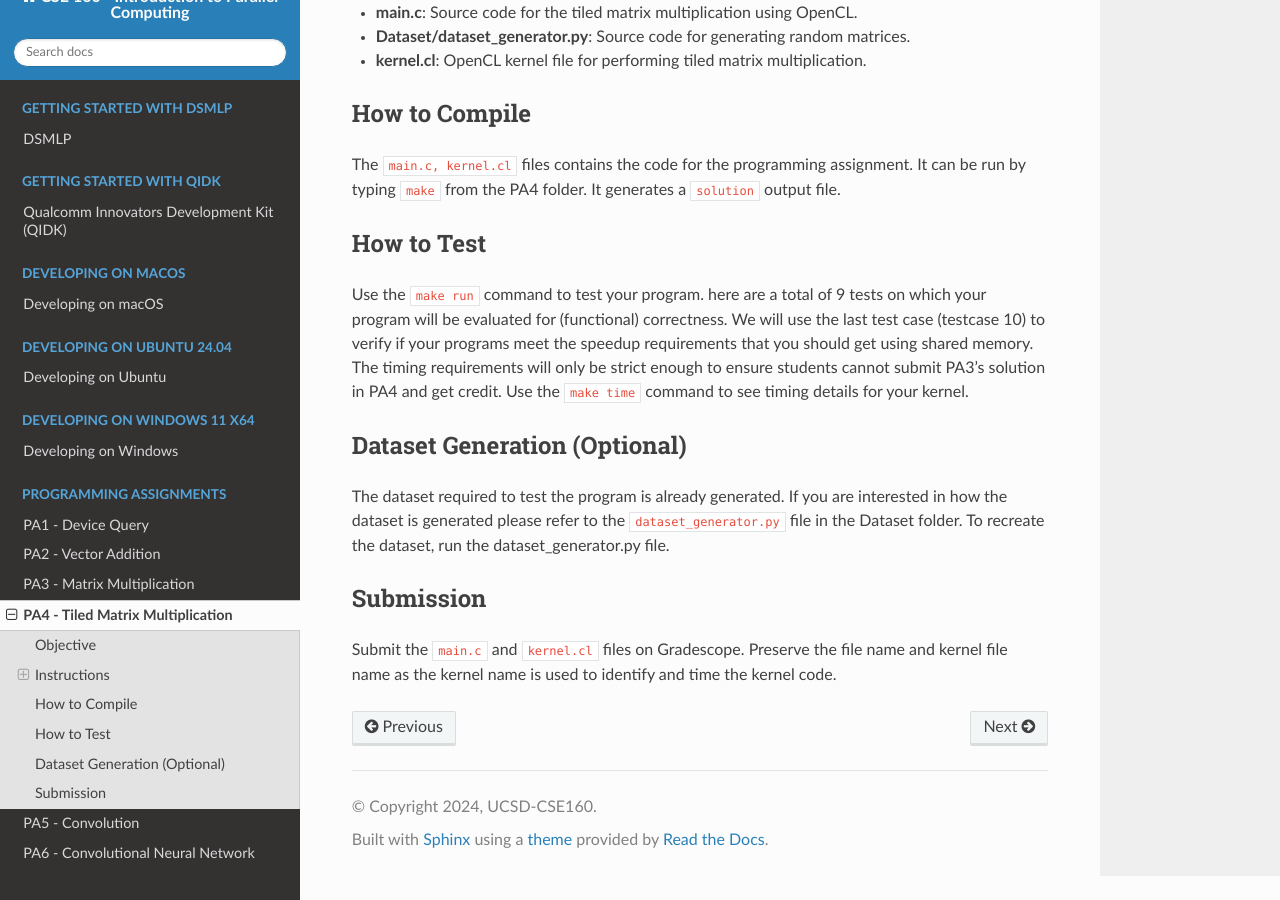
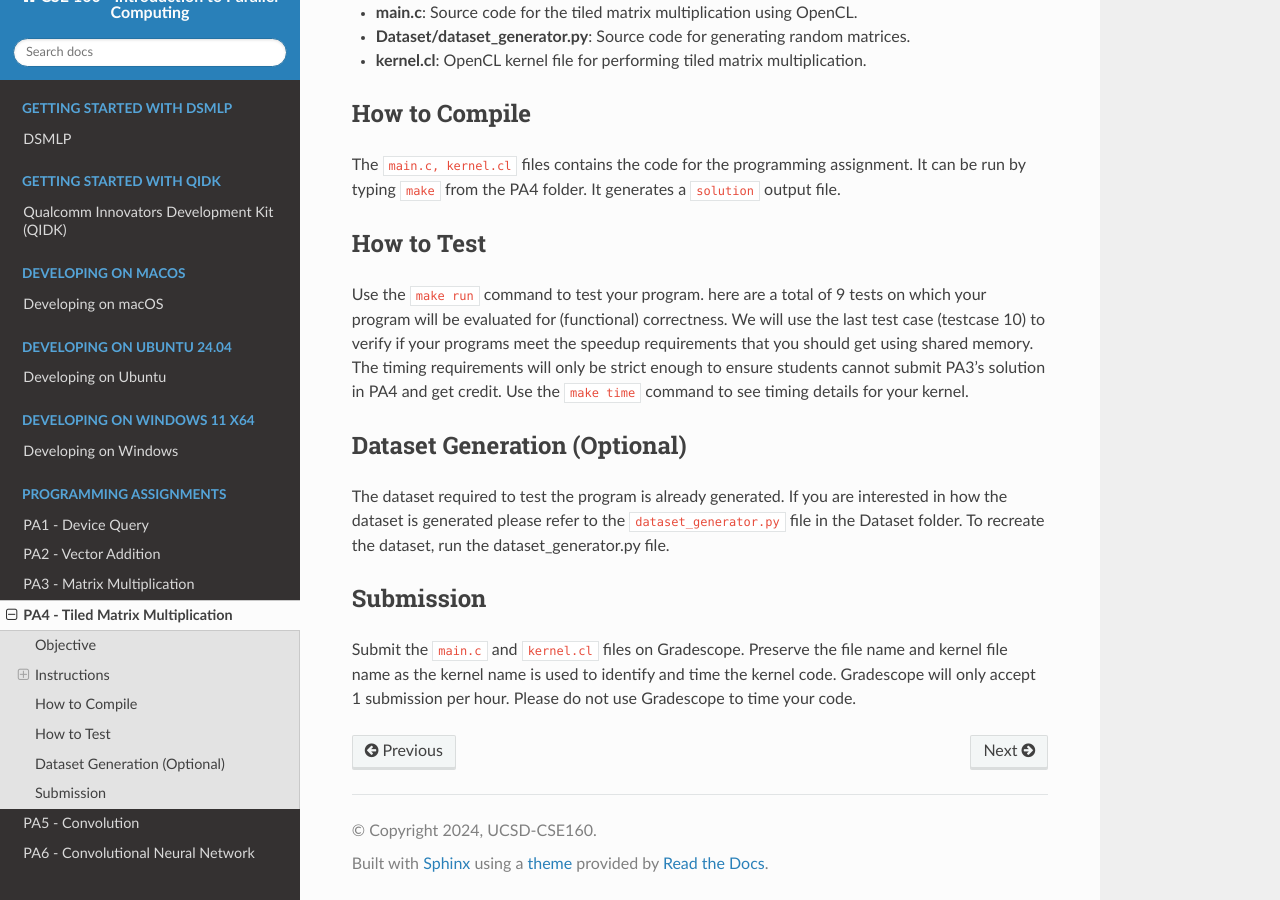
Before and after one commit to KastnerRG/cse160-docs, a Sphinx documentation site: the page built from docs/source/PA4.rst, in a window 1280 px wide and 900 px high, scrolled down 657 px. Built offline with Sphinx 7.4.7 and the Read the Docs theme 3.1.0, drawn with Linux system fonts in a browser that asks for light colours; formulas are drawn with MathJax 3; some of the changed lines change nothing that is shown.

Commit message:
feat: update pa4

```diff
--- a/docs/source/PA4.rst
+++ b/docs/source/PA4.rst
@@ -18,8 +18,6 @@ Edit the code in the code tab to perform the following:
 * Deallocate device memory
 * Implement the matrix-matrix multiplication routine using shared memory and tiling
 
-.. Recommended Block dimensions are 16 x 16.
-
 Files and Directories
 ---------------------
 
@@ -27,11 +25,6 @@ Files and Directories
 - **main.c**: Source code for the tiled matrix multiplication using OpenCL.
 - **Dataset/dataset_generator.py**: Source code for generating random matrices.
 - **kernel.cl**: OpenCL kernel file for performing tiled matrix multiplication.
-
-.. - **test.sh**: Script to run the matrix multiplication on all generated matrix sets.
-.. - **datagen.sh**: Script to generate multiple sets of matrices.
-.. - **matrices/**: Directory to store the generated matrix sets.
-.. - **timing_log.txt**: File to log the execution time for each matrix multiplication run.
 
 How to Compile
 ^^^^^^^^^^^^^^
@@ -48,7 +41,7 @@ The dataset required to test the program is already generated. If you are intere
 
 Submission
 ^^^^^^^^^^
-Submit the :code:`main.c` and :code:`kernel.cl` files on Gradescope. Preserve the file name and kernel file name as the kernel name is used to identify and time the kernel code.
+Submit the :code:`main.c` and :code:`kernel.cl` files on Gradescope. Preserve the file name and kernel file name as the kernel name is used to identify and time the kernel code. Gradescope will only accept 1 submission per hour.  Please do not use Gradescope to time your code.
 
 .. Further Documentation
 .. ^^^^^^^^^^^^^^^^^^^^^
```
